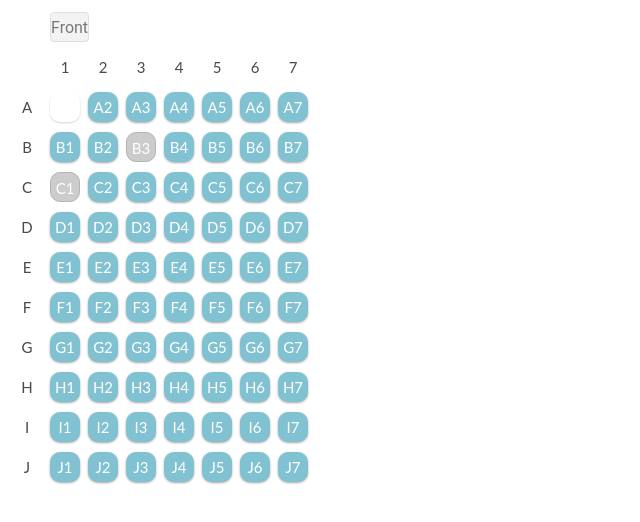
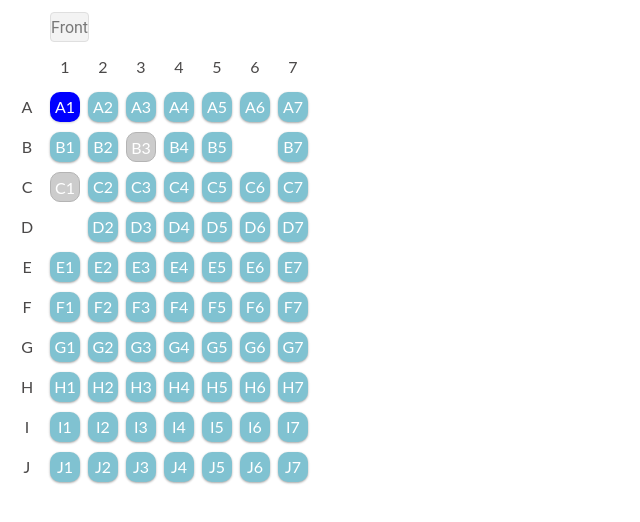
Before and after one commit to omahili/seatchart.js, a plain HTML site: page examples/example01.html in a window 1280 px wide. Both pictures are taken after a click on the element "A1". Shown: the whole page, without its empty margins (0-640 px from the left). Drawn offline with Linux system fonts and the light colour scheme.

Commit message:
fixed bug due to refactoring, changed cursor style, disabled seats are set

```diff
--- a/examples/example01.html
+++ b/examples/example01.html
@@ -16,7 +16,7 @@
                 rows: 10,
                 cols: 7,
                 reserved: [9, 14],
-                disabled: [200, 300]
+                disabled: [12, 21]
             };
 
             var types = [{
--- a/src/css/seatchart.css
+++ b/src/css/seatchart.css
@@ -1,6 +1,7 @@
 /* Seat map css */
 
 .seatChart-container {
+    cursor: default;
     user-select: none;
     -webkit-user-select: none;
     -moz-user-select: none;
@@ -25,7 +26,6 @@
     float: left;
     text-align: center;
     vertical-align: middle;
-    font-size: 15px;
     font-family: "Lato", sans-serif;
 }
 
--- a/src/js/seatchart.js
+++ b/src/js/seatchart.js
@@ -49,11 +49,11 @@ function seatchartJS(containerId, seatMap, seatTypes) {
                         // which is "available", that already exists
                         index--;
                         if (index < 0) {
-                            index = typesJson.length - 1;
+                            index = seatTypes.length - 1;
                         }
 
                         this.classList.add("clicked");
-                        this.style.backgroundColor = typesJson[index].color;
+                        this.style.backgroundColor = seatTypes[index].color;
                     }
                     // otherwise remove the class 'clicked' since available has it's own style
                     else
@@ -144,6 +144,7 @@ function seatchartJS(containerId, seatMap, seatTypes) {
     // updates the seat map data
     this.update = function () {
         initializeSeatTypes();
+        setReservedSeat();
     };
 
     // removes all classes regarding the type applied to the seat
@@ -160,10 +161,23 @@ function seatchartJS(containerId, seatMap, seatTypes) {
         for(var i = 0; i < reserved.length; i++){
             var reservedIndex = reserved[i];
             var id = "{0}_{1}".format(Math.floor(reservedIndex/cols), reservedIndex%cols);
-            alert(id)
             var reservedSeat = document.getElementById(id);
             removeAllTypesApplied(reservedSeat);
             reservedSeat.classList.add("unavailable");
+        }
+    };
+
+    // set all disabled seats ad blank
+    var setDisabledSeat = function () {
+        var cols = seatMap.cols;
+        var disabled = seatMap.disabled;
+
+        for(var i = 0; i < disabled.length; i++){
+            var disabledIndex = disabled[i];
+            var id = "{0}_{1}".format(Math.floor(disabledIndex/cols), disabledIndex%cols);
+            var disabledSeat = document.getElementById(id);
+            removeAllTypesApplied(disabledSeat);
+            disabledSeat.classList.add("blank");
         }
     };
 
@@ -194,4 +208,5 @@ function seatchartJS(containerId, seatMap, seatTypes) {
     container.appendChild(seatMapContainer);
 
     setReservedSeat();
+    setDisabledSeat();
 }
```
